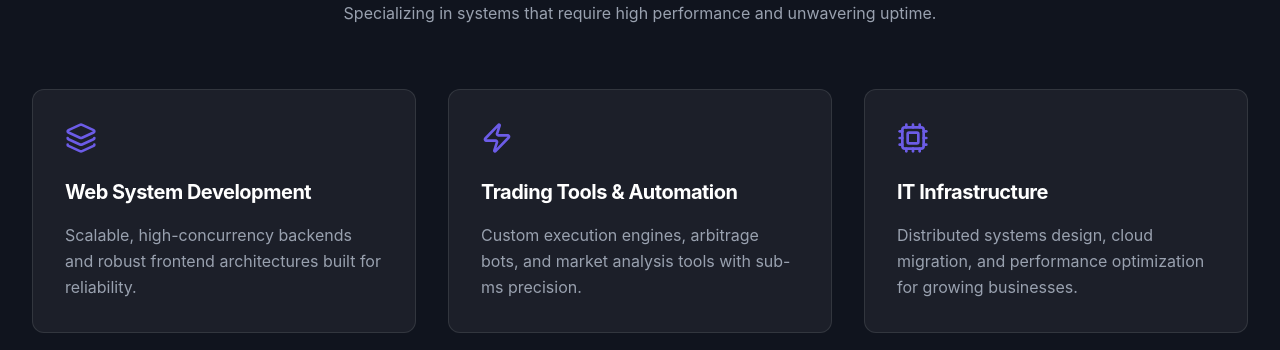
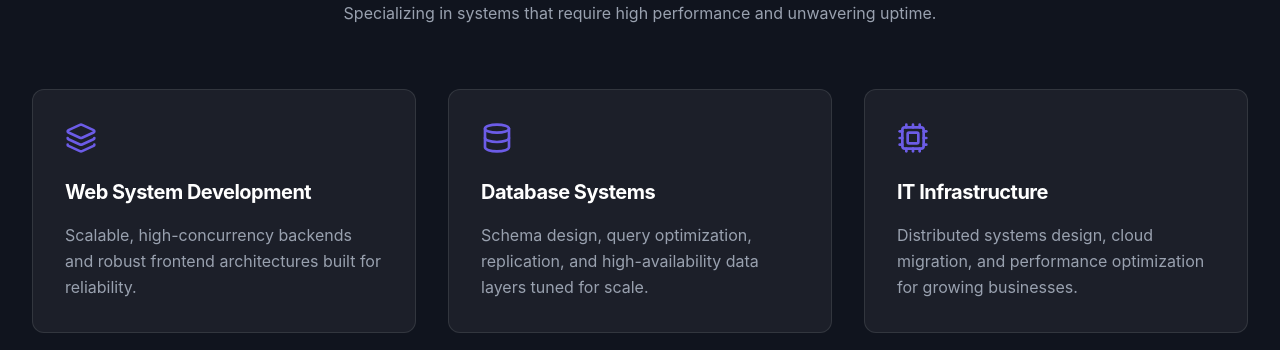
Before and after one commit to NextQuotes-EDGE/nextquotesedge, a React (Vite) app: page / in a window 1280 px wide. Shown: the part 1460-1810 px from the top of the page. Built offline with nearby package versions, Linux system fonts and the light colour scheme; no server answers.

Commit message:
Replace trading expertise with database systems, rename resume link to View

```diff
--- a/src/components/About.tsx
+++ b/src/components/About.tsx
@@ -62,7 +62,7 @@ export default function About() {
               className="inline-flex items-center gap-2 px-8 py-3 bg-brand text-white rounded-md font-bold hover:scale-105 active:scale-95 transition-all shadow-[0_0_20px_rgba(108,92,231,0.2)]"
               id="download-resume"
             >
-              <FileText className="w-5 h-5" /> Download Resume
+              <FileText className="w-5 h-5" /> View Resume
             </a>
             <div className="flex gap-6 items-center">
               <div className="flex flex-col">
--- a/src/content/site-config.json
+++ b/src/content/site-config.json
@@ -34,9 +34,9 @@
       "iconType": "Layers"
     },
     {
-      "title": "Trading Tools & Automation",
-      "description": "Custom execution engines, arbitrage bots, and market analysis tools with sub-ms precision.",
-      "iconType": "Zap"
+      "title": "Database Systems",
+      "description": "Schema design, query optimization, replication, and high-availability data layers tuned for scale.",
+      "iconType": "Database"
     },
     {
       "title": "IT Infrastructure",
--- a/src/pages/HomePage.tsx
+++ b/src/pages/HomePage.tsx
@@ -6,7 +6,7 @@ import CTA from '../components/CTA.tsx';
 import Navbar from '../components/Navbar.tsx';
 import { useProjects } from '../lib/projects.ts';
 import { useSiteConfig } from '../lib/config.ts';
-import { Layers, Zap, Cpu } from 'lucide-react';
+import { Layers, Zap, Cpu, Database } from 'lucide-react';
 
 export default function HomePage() {
   const { projects: allProjects } = useProjects();
@@ -18,6 +18,7 @@ export default function HomePage() {
       case 'Layers': return <Layers className="w-8 h-8 text-brand" />;
       case 'Zap': return <Zap className="w-8 h-8 text-brand" />;
       case 'Cpu': return <Cpu className="w-8 h-8 text-brand" />;
+      case 'Database': return <Database className="w-8 h-8 text-brand" />;
       default: return <Zap className="w-8 h-8 text-brand" />;
     }
   };
```
